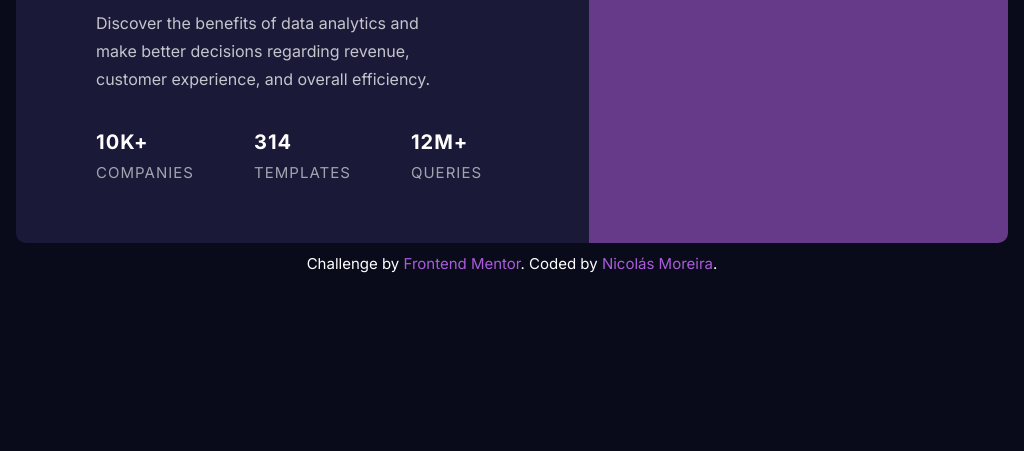
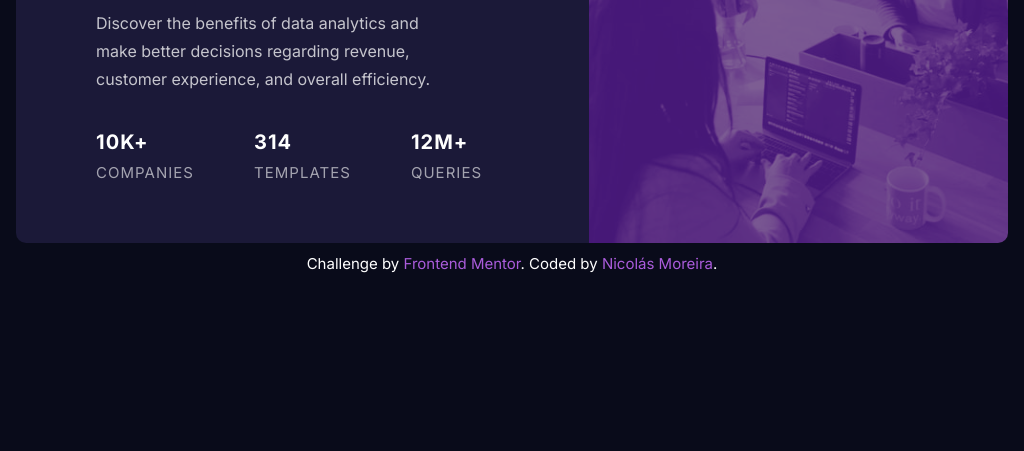
Before and after one commit to ichiklaus/fem-card_component, a plain HTML site: page index.html in a window 1024 px wide. Shown: the part 349-800 px from the top of the page. Drawn offline with Linux system fonts and the light colour scheme; the site is published under a folder, as on GitHub Pages, so addresses that start at the root find nothing.

Commit message:
fixed paths

```diff
--- a/styles/style.css
+++ b/styles/style.css
@@ -121,7 +121,7 @@ body {
   .header-image {
     width: auto;
     height: 280px;
-    background: url(/images/image-header-mobile.jpg) var(--accent);
+    background: url(../images/image-header-mobile.jpg) var(--accent);
     background-position: center;
     background-repeat: no-repeat;
     background-size: cover;
@@ -186,7 +186,7 @@ body {
 .header-image {
   width: auto;
   height: 480px;
-  background: url(/images/image-header-desktop.jpg) var(--accent);
+  background: url(../images/image-header-desktop.jpg) var(--accent);
   background-position: center;
   background-repeat: no-repeat;
   background-size: cover;
@@ -232,7 +232,7 @@ body {
   .header-image {
     width: 100%;
     height: 100%;
-    background: url(/images/image-header-desktop.jpg) var(--accent);
+    background: url(../images/image-header-desktop.jpg) var(--accent);
     background-position: center center;
     background-repeat: no-repeat;
     background-size: cover;
```
